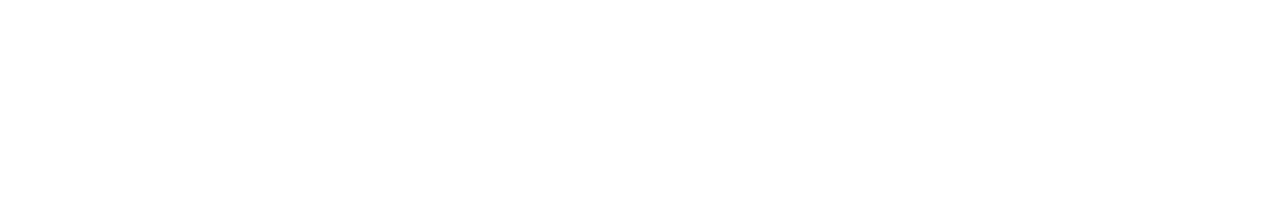
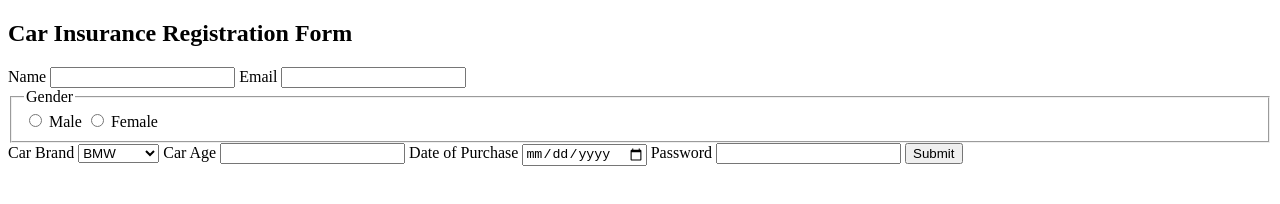
Before and after one commit to acciojob/car-insurance-form-subhambishwakarma, a website: page main.html in a window 1280 px wide. Drawn offline with Linux system fonts and the light colour scheme.

Commit message:
created a submission

```diff
--- a/main.html
+++ b/main.html
@@ -8,6 +8,41 @@
 
 <body>
 	<!-- the entire body must be written by student -->
+	<form action="submit-insurance.php" method="POST">
+  <h2>Car Insurance Registration Form</h2>
+
+  <label for="name">Name</label>
+  <input type="text" id="name" name="name" required>
+
+  <label for="email">Email</label>
+  <input type="email" id="email" name="email" required>
+
+  <fieldset>
+    <legend>Gender</legend>
+    <input type="radio" id="male" name="gender" value="male" required>
+    <label for="male">Male</label>
+    <input type="radio" id="female" name="gender" value="female">
+    <label for="female">Female</label>
+  </fieldset>
+
+  <label for="cars">Car Brand</label>
+  <select id="cars" name="cars" required>
+    <option value="bmw">BMW</option>
+    <option value="audi">Audi</option>
+    <option value="mercedez">Mercedez</option>
+  </select>
+
+  <label for="carage">Car Age</label>
+  <input type="number" id="carage" name="carage" required>
+
+  <label for="dop">Date of Purchase</label>
+  <input type="date" id="dop" name="dop" required>
+
+  <label for="password">Password</label>
+  <input type="password" id="password" name="password" required>
+
+  <button type="submit">Submit</button>
+</form>
     <script type="text/javascript" src="./script.js">
 </script>
 
```
